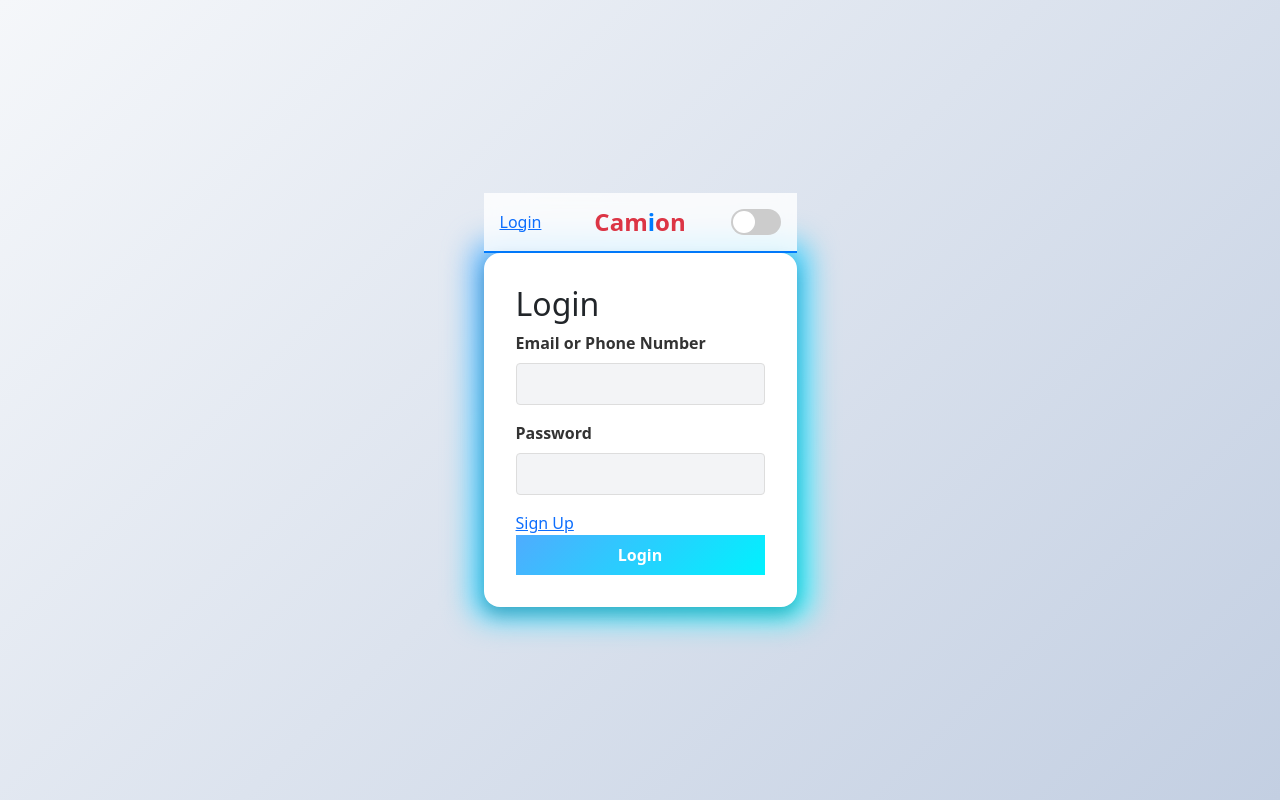
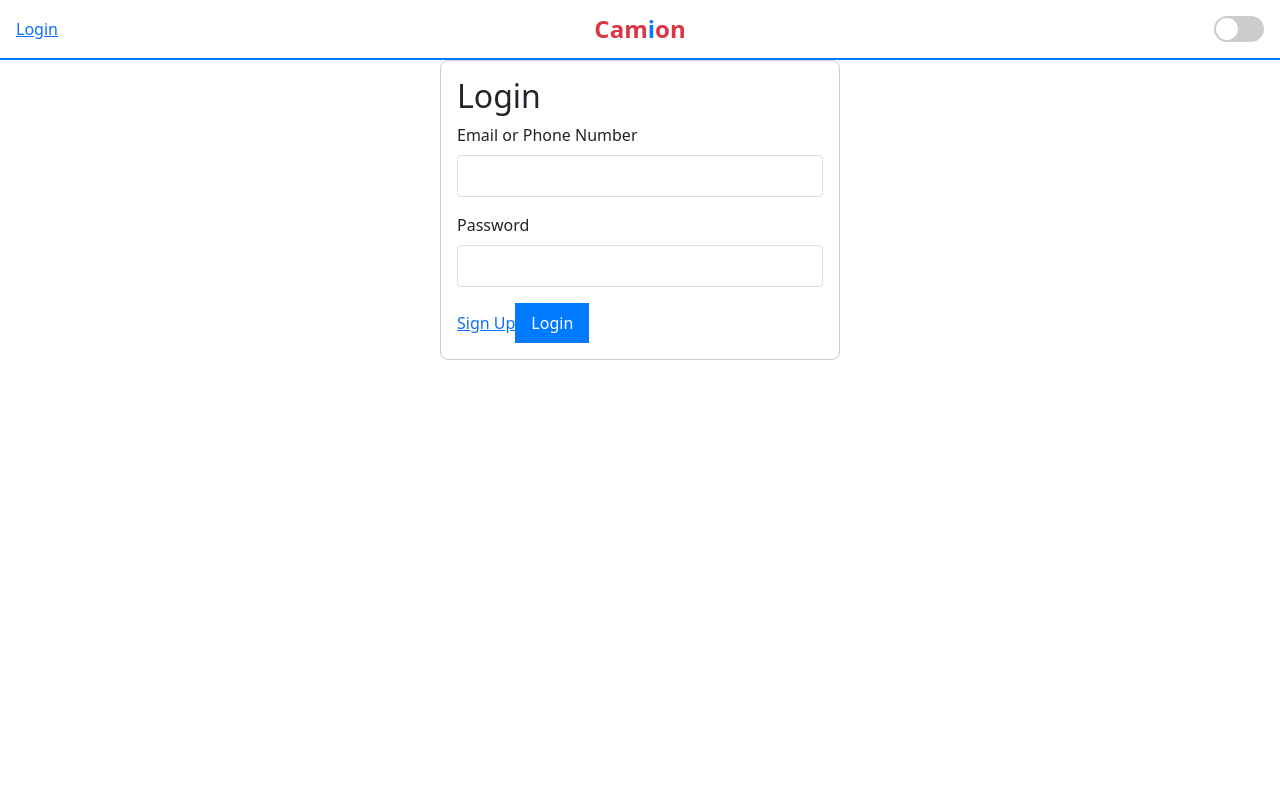
Before and after one commit to imohammedz/camion-frontend, a React (Vite) app: page /login in a window 1280 px wide. Built offline with nearby package versions, Linux system fonts and the light colour scheme.

Commit message:
Revert "Enhanced login page with modern styles, animations, and interactions"

```diff
--- a/src/styles/LoginPage.css
+++ b/src/styles/LoginPage.css
@@ -1,105 +1,43 @@
 /* src/styles/LoginPage.css */
-
-body {
-  font-family: 'Helvetica Neue', sans-serif;
-  background: linear-gradient(135deg, #f5f7fa, #c3cfe2);
-  display: flex;
-  justify-content: center;
-  align-items: center;
-  height: 100vh;
-  margin: 0;
-  padding: 0;
-}
-
 .login-container {
     max-width: 400px;
-  width: 100%;
-  margin: 0 auto;
-  padding: 2rem;
-  border-radius: 16px;
-  background: #ffffff;
-  box-shadow: 0 8px 16px rgba(0, 0, 0, 0.2);
-  transition: all 0.3s ease;
-  position: relative;
-}
-
-.login-container::before {
-  content: '';
-  position: absolute;
-  top: -10px;
-  left: -10px;
-  right: -10px;
-  bottom: -10px;
-  background: linear-gradient(135deg, #4facfe, #00f2fe);
-  z-index: -1;
-  border-radius: 16px;
-  filter: blur(15px);
-}
-
-.login-container:hover {
-  transform: translateY(-8px);
-  box-shadow: 0 12px 24px rgba(0, 0, 0, 0.3);
+    margin: auto;
+    padding: 1rem;
+    border: 1px solid #ccc;
+    border-radius: 8px;
+    background-color: #fff;
   }
 
   .form-group {
-  margin-bottom: 1.5rem;
+    margin-bottom: 1rem;
   }
 
   .form-group label {
-  font-size: 1rem;
-  font-weight: 600;
-  color: #333;
     display: block;
     margin-bottom: 0.5rem;
   }
 
   .form-group input {
     width: 100%;
-  padding: 0.75rem;
+    padding: 0.5rem;
     border: 1px solid #ddd;
-  border-radius: 8px;
-  font-size: 1rem;
-  background-color: #f3f4f6;
-  transition: all 0.3s ease;
-}
-
-.form-group input:focus {
-  border-color: #4facfe;
-  outline: none;
-  background-color: #fff;
-  box-shadow: 0 0 8px rgba(79, 172, 254, 0.4);
+    border-radius: 4px;
   }
 
   .error-message {
-  color: #e74c3c;
-  font-size: 0.875rem;
+    color: red;
     margin-bottom: 1rem;
-  text-align: center;
-  background-color: rgba(231, 76, 60, 0.1);
-  padding: 0.5rem;
-  border-radius: 8px;
   }
 
   button {
-  width: 100%;
-  padding: 0.75rem;
+    padding: 0.5rem 1rem;
     border: none;
-  border-radius: 8px;
-  background: linear-gradient(135deg, #4facfe, #00f2fe);
+    border-radius: 4px;
+    background-color: #007bff;
     color: white;
-  font-size: 1rem;
-  font-weight: 700;
     cursor: pointer;
-  transition: all 0.3s ease;
   }
 
   button:hover {
-  background: linear-gradient(135deg, #0066ff, #00c4ff);
-  box-shadow: 0 6px 12px rgba(0, 0, 0, 0.1);
+    background-color: #0056b3;
   }
-
-button:active {
-  background: linear-gradient(135deg, #0044cc, #0099cc);
-  box-shadow: 0 3px 6px rgba(0, 0, 0, 0.2);
-  transform: scale(0.98);
-}
```
Lines whose indentation alone changed are shown as unchanged.
